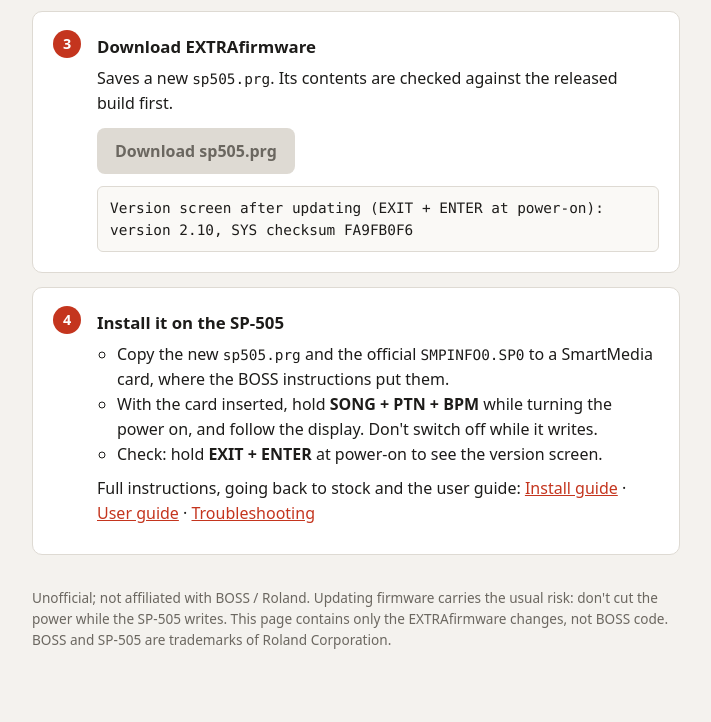
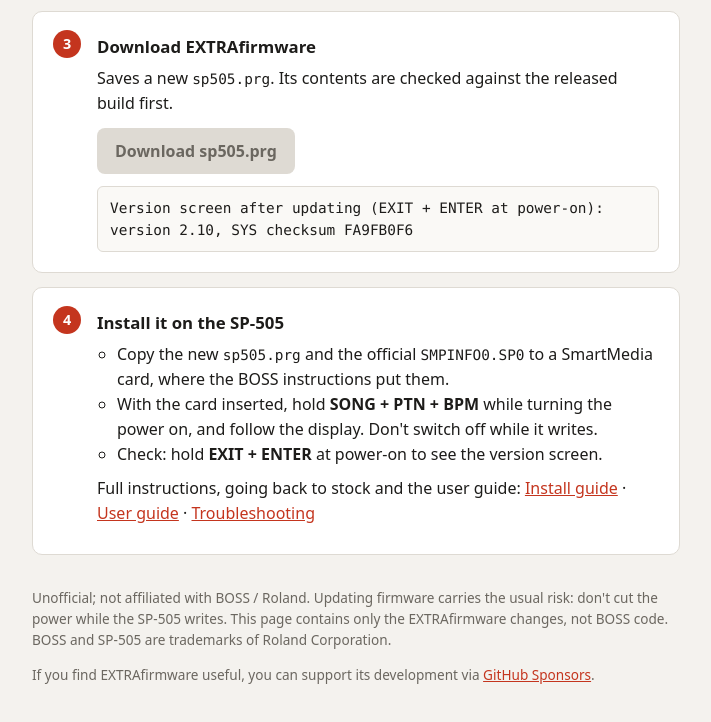
Before and after one commit to good-scoop-labs/sp-505-extrafirmware, a plain HTML site: page docs/index.html in a window 1280 px wide. Shown: the part 736-1458 px from the top of the page, without its empty margins (284-995 px from the left). Drawn offline with Linux system fonts and the light colour scheme.

Commit message:
Revise footer content in index.html
Updated footer text to include a support message for EXTRAfirmware development.

```diff
--- a/docs/index.html
+++ b/docs/index.html
@@ -119,9 +119,10 @@
   </ol>
 
   <footer>
-    Unofficial; not affiliated with BOSS / Roland. Updating firmware carries the usual risk: don't cut the power
+    <p>Unofficial; not affiliated with BOSS / Roland. Updating firmware carries the usual risk: don't cut the power
     while the SP-505 writes. This page contains only the EXTRAfirmware changes, not BOSS code. BOSS and SP-505 are
-    trademarks of Roland Corporation.
+    trademarks of Roland Corporation.</p>
+    <p>If you find EXTRAfirmware useful, you can support its development via <a href="https://github.com/sponsors/good-scoop-labs" rel="noopener">GitHub Sponsors</a>.</p>
   </footer>
 </main>
 
```
